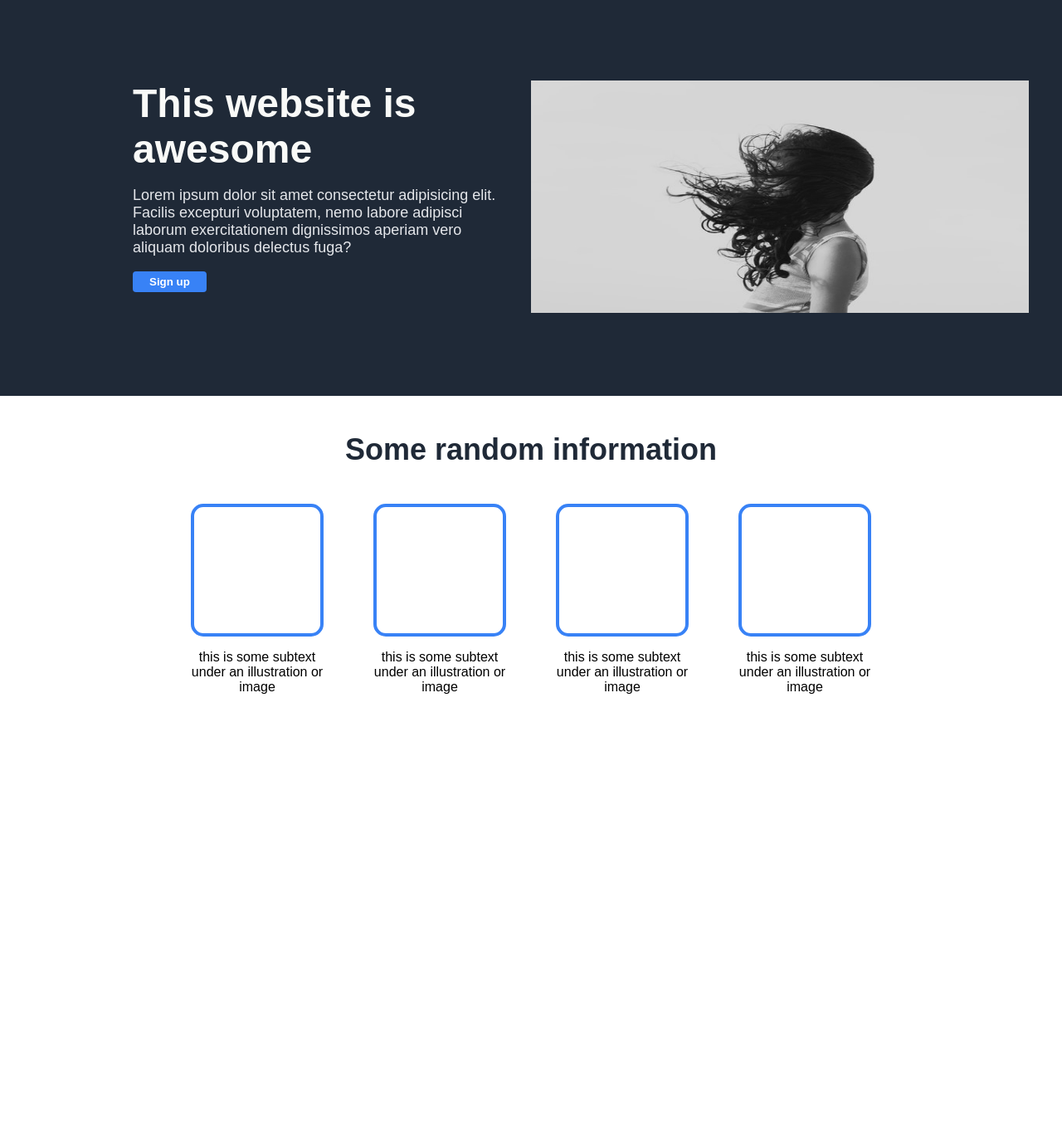
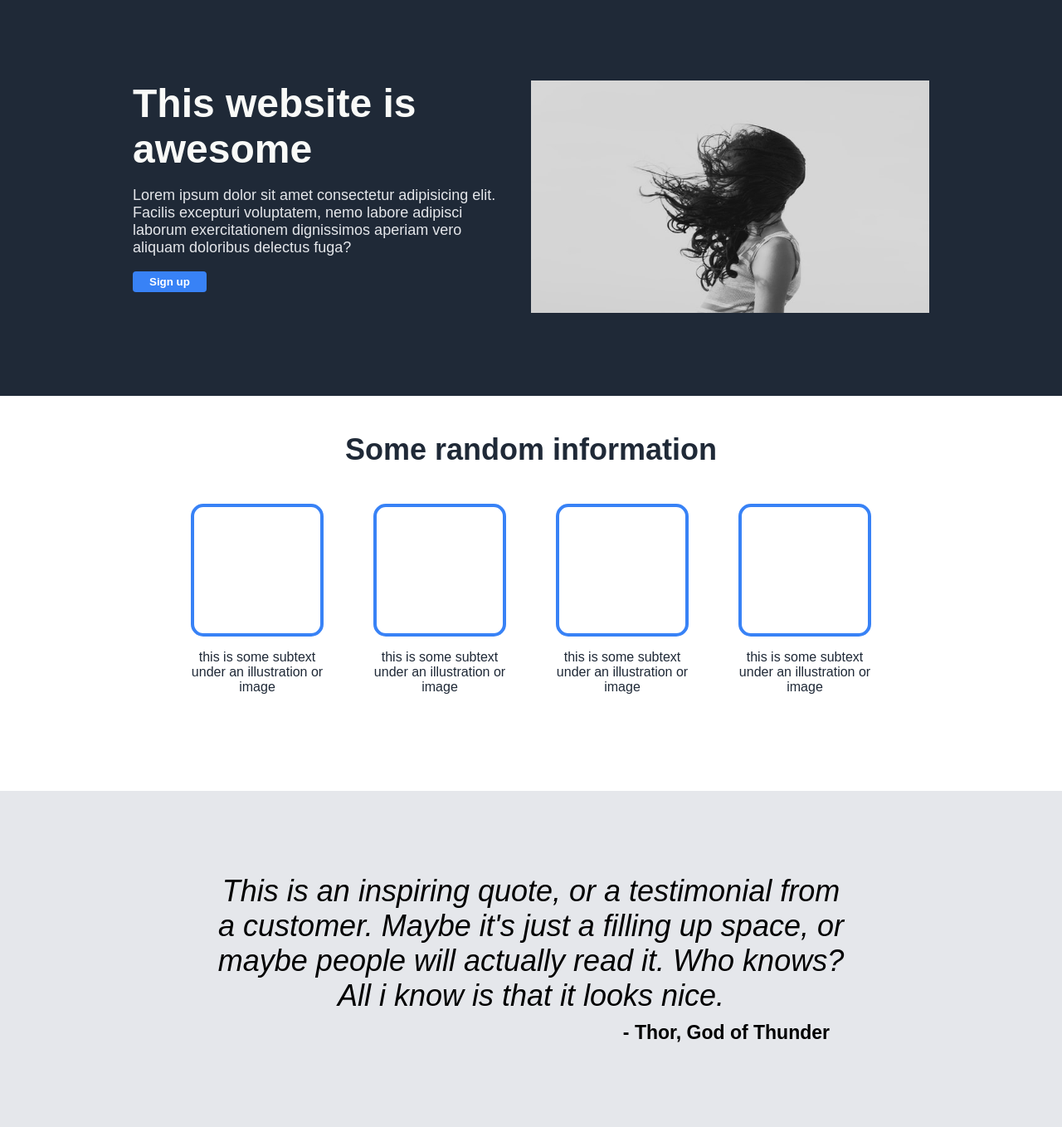
Before and after one commit to andishaa/landing-page, a plain HTML site: page index.html in a window 1280 px wide. Shown: the part 61-1419 px from the top of the page at 83% size. Before the commit the page ends 1014 px from the top, so only its background shows below. Drawn offline with Linux system fonts and the light colour scheme.

Commit message:
Created Testimonial section and styled it

```diff
--- a/index.html
+++ b/index.html
@@ -28,8 +28,8 @@
                 <button class="slider-button">Sign up</button>
             </div>
             <div class="slider-image">
-                <img src="img/pexels-kássia-melo-9441882.jpg" alt="a black and white photo of a woman" width="600px"
-                    height="280px">
+                <img src="img/pexels-kássia-melo-9441882.jpg" alt="a black and white photo of a woman" width="100%"
+                    height="100%">
             </div>
         </div>
     </div>
@@ -54,6 +54,14 @@
             </div>
         </div>
     </div>
+    <div class="testimonial-section">
+        <div class="testimonial">
+            <div class="testimonial-text"> This is an inspiring quote, or a testimonial from a customer. Maybe it's just
+                a filling up space, or maybe people will actually read it. Who knows? All i know is that it looks nice.
+            </div>
+            <div class="testimonial-author">- Thor, God of Thunder</div>
+        </div>
+    </div>
 </body>
 
 </html>
--- a/styles.css
+++ b/styles.css
@@ -46,11 +46,12 @@ a {
     color: white;
     font-size: 18px;
 }
+
 .slider-section {
     font-size: 18px;
     color: #E5E7EB;
     display: flex;
-    justify-content: space-between;
+    justify-content: center;
     max-width: 960px;
     max-height: 300px;
     margin-left: auto;
@@ -67,8 +68,9 @@ a {
 }
 
 .slider-image {
-    width: 480px;
-    height: 280px;
+    flex-shrink: 0;
+    max-width: 480px;
+    max-height: 280px;
     background-color: grey;
 }
 
@@ -86,12 +88,13 @@ a {
     margin-left: auto;
     margin-right: auto;
     margin-bottom: 100px;
+    color: #1F2937;
+
 }
 
 .info h1 {
     text-align: center;
     font-size: 36px;
-    color: #1F2937;
     padding: 20px 0px;
 }
 
@@ -113,3 +116,34 @@ a {
     border: 4px solid #3882F6;
     border-radius: 15px;
 }
+
+.testimonial-section {
+    background-color: #E5E7EB;
+    padding-top: 100px;
+    padding-bottom: 100px;
+}
+
+.testimonial {
+    margin-left: auto;
+    margin-right: auto;
+    max-width: 960px;
+    display: flex;
+    flex-direction: column;
+    gap: 10px;
+}
+
+.testimonial-text {
+    text-align: center;
+    margin-left: 100px;
+    margin-right: 100px;
+    font-size: 36px;
+    font-weight: 100;
+    font-style: italic;
+}
+
+.testimonial-author {
+    margin-right: 120px;
+    margin-left: auto;
+    font-weight: bold;
+    font-size: 23px;
+}
```
Lines whose indentation alone changed are shown as unchanged.
